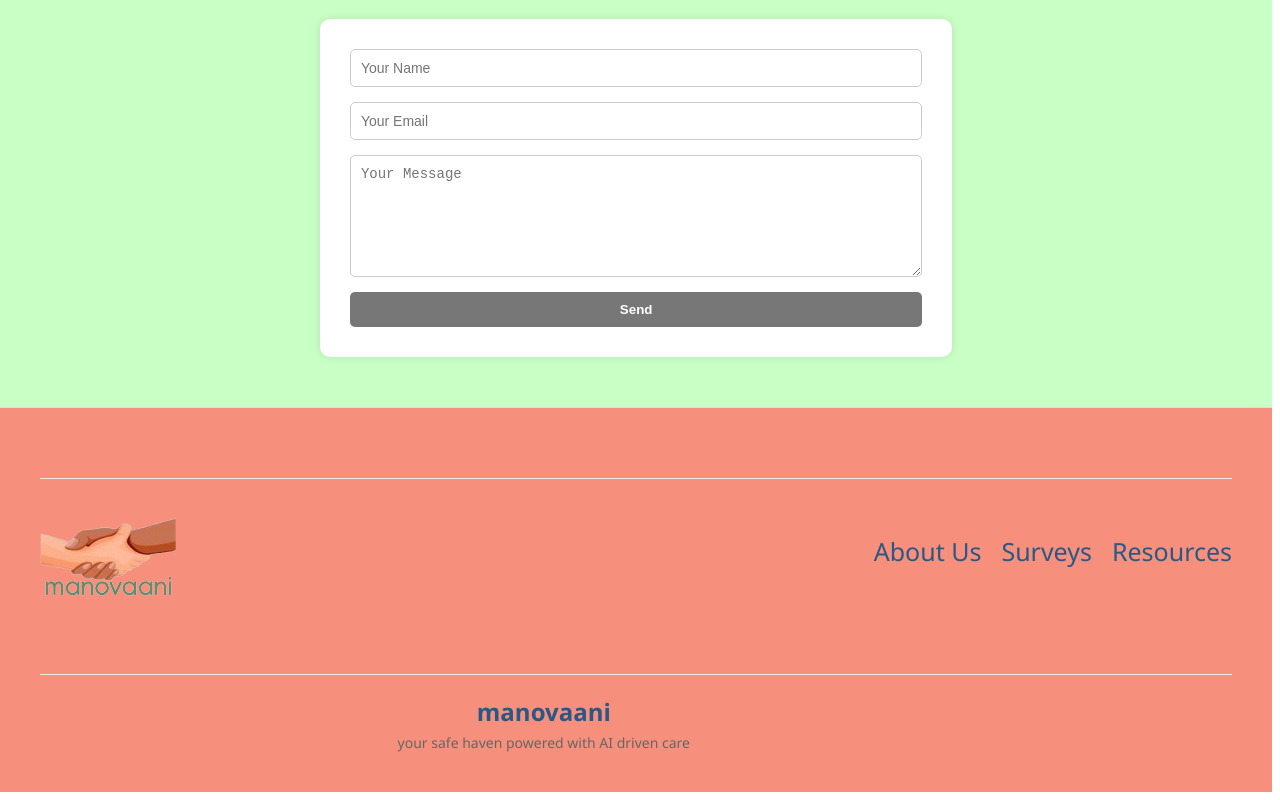
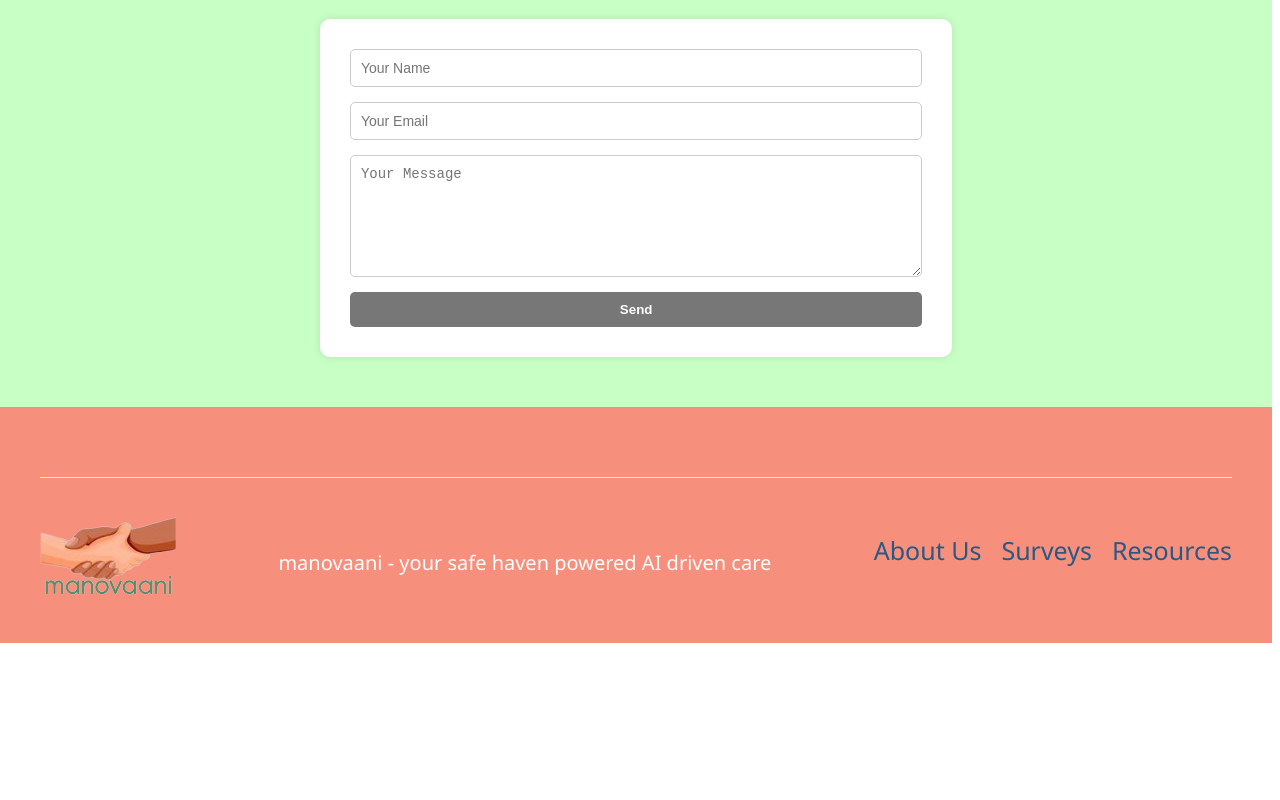
Before and after one commit to tarnibalgoher5/ManoVaani, a React (Vite) app in the folder manovaani/: page / in a window 1280 px wide. Shown: the part 1757-2557 px from the top of the page. After the commit the page ends 2408 px from the top, so only its background shows below. Built offline with nearby package versions, Linux system fonts and the light colour scheme.

Commit message:
routes fixed for resources page

```diff
--- a/manovaani/src/App.css
+++ b/manovaani/src/App.css
@@ -3,6 +3,7 @@
   margin: 0 auto;
   padding: 2rem;
   text-align: center;
+  text-decoration-line: none;
 }
 
 :root{
--- a/manovaani/src/App.jsx
+++ b/manovaani/src/App.jsx
@@ -3,7 +3,8 @@ import Dashboard from './pages/Dashboard/Dashboard';
 // import Chatbot from './pages/Chatbot/Chatbot';
 // import Journal from './pages/Journal/Journal';
 import Resources from './pages/Resources/Resources';
-import helplines from './pages/Resources/helplines';
+import Helplines from './pages/Resources/Helplines';
+import Videos from './pages/Resources/Videos';
 // import Signin from './pages/Signin/Signin';
 // import Signup from './pages/Signup/Signup';
 // import Userprofile from './components/Userprofile/Userprofile';
@@ -25,6 +26,8 @@ function App() {
       <Route path="/chatbot" element={< Chatbot/>}  />
       <Route path="/userprofile" element={<Userprofile />}  />
       <Route path="/userprofile" element={<UserprofileEdit />}  />*/}
+      <Route path="/resources/helplines" element={<Helplines />} />
+      <Route path="/resources/videos" element={<Videos />} />
       <Route path="/survey" element={<Survey />}  />
 
     </Routes>
--- a/manovaani/src/components/Footer/Footer.css
+++ b/manovaani/src/components/Footer/Footer.css
@@ -1,12 +1,13 @@
 .footer {
   background-color: #f6907d;
   padding: 20px 40px;
-    border-top: 1px solid #ddd;
-    margin:auto 0 0 ;
+  margin: auto 0 0;
   width: 99.38vw;
   margin-left: calc(-1 * (100vw - 100%) / 2);
   box-sizing: border-box;
   font-family: 'Segoe UI', sans-serif;
+  border-top: none !important; /* Ensure there's no border */
+  box-shadow: none !important;  /* Ensure there's no shadow */
 }
 
 .footer-container {
@@ -14,6 +15,14 @@
   align-items: center;
   justify-content: space-between;
   flex-wrap: wrap;
+}
+
+.footer-txt {
+  font-size: 20px;
+  color: white;
+  padding-top: 25px;
+  margin-left: 0;
+  text-align: left;
 }
 
 .footer-logo {
@@ -46,25 +55,26 @@
   font-weight: 400;
 }
 
-.footerText{
+.footerText {
   display: inline;
   justify-content: center;
-    justify-items: center;
   margin-left: 30%;
 }
 
-.footerText > h3{
+.footerText > h3 {
   font-size: 35px;
   color: white;
-
 }
 
-.footerText > h6{
+.footerText > h6 {
   font-size: 20px;
-   color: #245539; /**/
+  color: #245539;
 }
 
-.footerText > h3 ,   .footerText > h6{
+.footerText > h3, .footerText > h6 {
   padding: 0;
-    margin : 0 0 ;
+  margin: 0;
 }
+.footer-nav > .footer-link{
+  text-decoration-line: none;
+}
--- a/manovaani/src/components/Footer/Footer.jsx
+++ b/manovaani/src/components/Footer/Footer.jsx
@@ -19,18 +19,12 @@ function Footer() {
                     className="footer-logo"
                     onClick={() => handleNavigation('/')}
                 />
-
+            <p className='footer-txt'>manovaani - your safe haven powered AI driven care</p>
                 <ul className="footer-nav">
-                    <li onClick={() => handleNavigation('/aboutus')}>About Us</li>
-                    <li onClick={() => handleNavigation('/surveys')}>Surveys</li>
-                    <li onClick={() => handleNavigation('/resources')}>Resources</li>
+                    <li className="footer-link" onClick={() => handleNavigation('/aboutus')}>About Us</li>
+                    <li className="footer-link" onClick={() => handleNavigation('/surveys')}>Surveys</li>
+                    <li className="footer-link" onClick={() => handleNavigation('/resources')}>Resources</li>
                 </ul>
-                </div>
-                <div className='footer-container ft2'>
-                <div className='footerText'>
-              <h3>manovaani</h3>
-              <h6>your safe haven powered with AI driven care</h6>
-                </div>
                 </div>
         </div>
     );
--- a/manovaani/src/pages/Resources/Resources.css
+++ b/manovaani/src/pages/Resources/Resources.css
@@ -2,6 +2,7 @@
     padding: 40px;
     text-align: center;
     background-color: #f9f9f9;
+    font-family: 'Segoe UI', sans-serif;
   }
 
   .resources-title {
--- a/manovaani/src/pages/Resources/Resources.jsx
+++ b/manovaani/src/pages/Resources/Resources.jsx
@@ -2,11 +2,15 @@
 import React from 'react';
 import { useNavigate } from 'react-router-dom';
 import './Resources.css';
+import Navbar from '../../components/Navbar/Navbar';
+// import Videos from './Videos';
 
 function Resources() {
   const navigate = useNavigate();
 
   return (
+    <>
+      <Navbar />
       <div className="resources-container">
         <h1 className="resources-title">Explore Resources</h1>
 
@@ -22,7 +26,7 @@ function Resources() {
           <div className="resource-card">
             <h2>YouTube Videos</h2>
             <p>Watch curated videos that promote mental health awareness and self-care practices.</p>
-        <button onClick={() => navigate('/resources/youtube')}>Access</button>
+            <button onClick={() => navigate('/resources/videos')}>Access</button>
           </div>
 
           {/* Card 3 */}
@@ -40,7 +44,7 @@ function Resources() {
           </div>
         </div>
       </div>
-
+    </>
   );
 }
 
--- a/manovaani/src/pages/Resources/helplines.jsx
+++ b/manovaani/src/pages/Resources/helplines.jsx
@@ -1,5 +1,10 @@
 import React, { useState } from 'react';
 import './helplines.css';
+import Navbar from '../../components/Navbar/Navbar';
+import Footer from '../../components/Footer/Footer';
+import { useNavigate } from 'react-router-dom';
+
+
 function Helplines() {
   const [activeRegion, setActiveRegion] = useState('north');
 
@@ -7,7 +12,10 @@ function Helplines() {
     setActiveRegion(region);
   };
 
-  return (
+  const navigate = useNavigate();
+
+  return ( <>
+  <Navbar />
     <div className="helplines-container">
       <header className="helplines-header">
         <h1>Mental Health Helplines</h1>
@@ -290,6 +298,8 @@ function Helplines() {
         </ul>
       </div>
     </div>
+
+    </>
   );
 }
 
--- a/manovaani/src/pages/Resources/videos.css
+++ b/manovaani/src/pages/Resources/videos.css
@@ -201,64 +201,3 @@
     font-size: 14px;
     line-height: 1.5;
   }
-
-  /* Footer Styles */
-  .footer-container {
-    margin-top: 50px;
-    padding: 20px 0;
-    border-top: 1px solid #eaeaea;
-    display: flex;
-    justify-content: space-between;
-    align-items: center;
-  }
-
-  .footerText h3 {
-    color: #2a5885;
-    margin: 0;
-    font-size: 24px;
-  }
-
-  .footerText h6 {
-    color: #666;
-    margin: 5px 0 0;
-    font-size: 14px;
-    font-weight: normal;
-  }
-
-  .footer-nav {
-    display: flex;
-    list-style: none;
-    gap: 20px;
-    padding: 0;
-    margin: 0;
-  }
-
-  .footer-nav li {
-    color: #2a5885;
-    cursor: pointer;
-  }
-
-  .footer-nav li:hover {
-    text-decoration: underline;
-  }
-
-  /* Responsiveness */
-  @media (max-width: 768px) {
-    .videos-grid {
-      grid-template-columns: 1fr;
-    }
-
-    .category-tabs {
-      justify-content: center;
-    }
-
-    .footer-container {
-      flex-direction: column;
-      text-align: center;
-    }
-
-    .footer-nav {
-      margin-top: 15px;
-      justify-content: center;
-    }
-  }
--- a/manovaani/src/pages/Resources/videos.jsx
+++ b/manovaani/src/pages/Resources/videos.jsx
@@ -1,5 +1,7 @@
 import React, { useState } from 'react';
 import './videos.css';
+import Navbar from '../../components/Navbar/Navbar';
+import Footer from '../../components/Footer/Footer';
 
 function Videos() {
   const [activeCategory, setActiveCategory] = useState('all');
@@ -72,6 +74,8 @@ function Videos() {
     : videos.filter(video => video.category === activeCategory);
 
   return (
+    <>
+    <Navbar />
     <div className="videos-container">
       <header className="videos-header">
         <h1>Mental Health Videos</h1>
@@ -152,18 +156,9 @@ function Videos() {
         <p>These videos are provided for educational and informational purposes only. They are not a substitute for professional medical advice, diagnosis, or treatment. Always seek the advice of your physician or other qualified health provider with any questions you may have regarding a medical condition.</p>
       </section>
 
-      <div className="footer-container ft2">
-        <div className="footerText">
-          <h3>manovaani</h3>
-          <h6>your safe haven powered with AI driven care</h6>
-        </div>
-        <ul className="footer-nav">
-          <li onClick={() => window.location.href = '/aboutus'}>About Us</li>
-          <li onClick={() => window.location.href = '/surveys'}>Surveys</li>
-          <li onClick={() => window.location.href = '/resources'}>Resources</li>
-        </ul>
-      </div>
     </div>
+    <Footer />
+    </>
   );
 }
 
```
Lines whose indentation alone changed are shown as unchanged.
